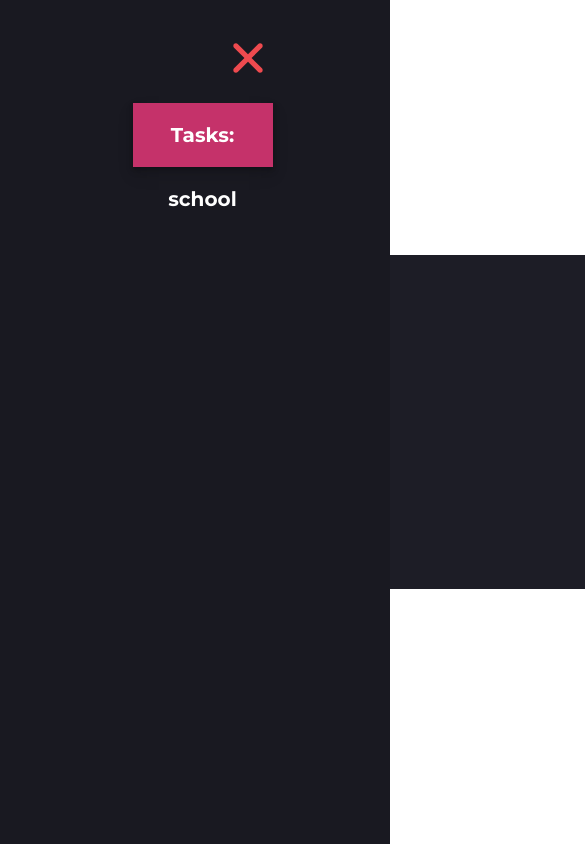
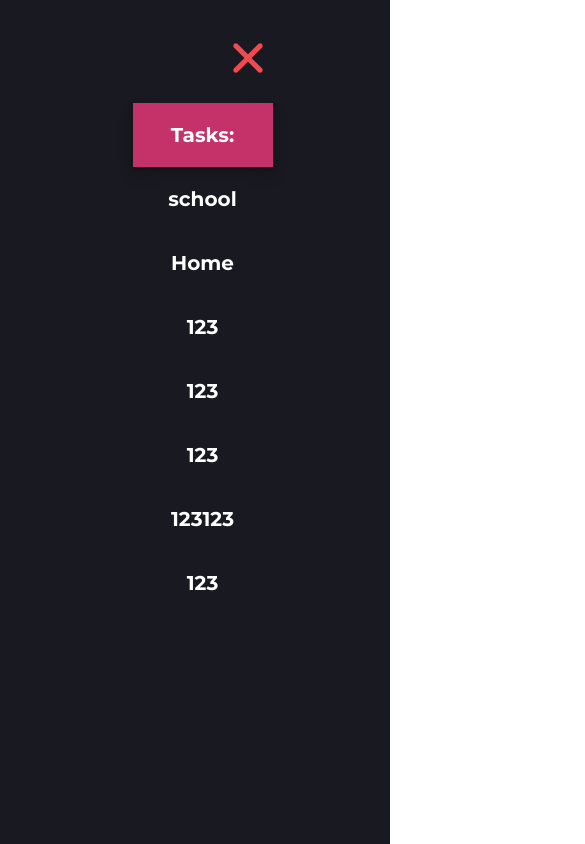
Before and after one commit to HOLDAR123/TodoList, a React (Create React App) app: page /tasks/1 in a window 390 px wide. Shown: the top 844 px of the page, 585 px wide, since content can reach past the window. Built offline with nearby package versions, Linux system fonts and the light colour scheme; data requests are answered from the project's data file.

Commit message:
Rename some files to great Experience

```diff
--- a/db.json
+++ b/db.json
@@ -5,6 +5,42 @@
       "isCompleted": false,
       "TextArea": "sqweqr",
       "id": 1
+    },
+    {
+      "name": "Home",
+      "isCompleted": false,
+      "TextArea": "i feed my cat",
+      "id": 2
+    },
+    {
+      "name": "123",
+      "isCompleted": false,
+      "TextArea": "123",
+      "id": 3
+    },
+    {
+      "name": "123",
+      "isCompleted": false,
+      "TextArea": "123",
+      "id": 4
+    },
+    {
+      "name": "123",
+      "isCompleted": false,
+      "TextArea": "123",
+      "id": 5
+    },
+    {
+      "name": "123123",
+      "isCompleted": false,
+      "TextArea": "123",
+      "id": 6
+    },
+    {
+      "name": "123",
+      "isCompleted": false,
+      "TextArea": "123",
+      "id": 8
     }
   ]
 }
--- a/src/App.jsx
+++ b/src/App.jsx
@@ -1,5 +1,5 @@
 import s from "./App.module.scss";
-import HomePage from "./components/main/HomePage/HomePage";
+import HomePage from "./pages/HomePage";
 import TaskPage from "./pages/TaskPage";
 import OneTask from "./pages/OneTaskPage";
 import { BrowserRouter as Router, Routes, Route } from "react-router-dom";
--- a/src/components/main/Modal/CreateTaskModal/CreateTaskModal.jsx
+++ b/src/components/main/ModalWindows/CreateTaskModal/CreateTaskModal.jsx
@@ -2,12 +2,17 @@ import React , {useState} from 'react';
 import s from './CreateTaskModal.module.scss';
 import cross from '../../../../assets/images/CrossActive.svg';
 import { useAddTask } from '../../../../hooks/DataParser';
+import { useQueryClient } from 'react-query';
+import { toggleModal } from '../../../../redux/taskCreateModalSlice';
+import  { useDispatch } from 'react-redux'
 
 export default function Modal({ onClose }) {
+  const queryClient = useQueryClient()
   const { mutate } = useAddTask();
   const [name, setName] = useState('');
   const [isCompleted, setIsCompleted] = useState(false);
   const [TextArea,setTextArea] = useState('');
+  const dispatch = useDispatch();
 
   function HandleTextArea(e){
     setTextArea(e.target.value);
@@ -23,7 +28,8 @@ export default function Modal({ onClose }) {
     setIsCompleted(false)
     mutate(task);
     setName('')
-    window.location.reload();
+    queryClient.invalidateQueries({queryKey:['favours']})
+    dispatch(toggleModal())
   }
 
   function AddCollectionToDb() {
--- a/src/components/main/Task/Task.module.scss
+++ b/src/components/main/Task/Task.module.scss
@@ -6,7 +6,7 @@
     transform: translate(-50%, -50%);
     background-color: #1d1d26;
     display: flex;
-    height: 100%;
+    height: 100vh;
     padding: 60px;
     width: 500px;
     height: auto;
@@ -86,7 +86,7 @@
         display: flex;
         height: 100%;
         padding: 40px;
-        width: 5400px;
+        width: 300px;
         height: auto;
         z-index: 0;
         border-radius: 20px;
--- a/src/components/main/TaskCreator/TaskCreator.jsx
+++ b/src/components/main/TaskCreator/TaskCreator.jsx
@@ -1,15 +1,16 @@
 
 import React from "react";
 import s from "./TaskCreator.module.scss";
-import { DataParser, useAddTask, AddState, useDeleteTask } from "../../../hooks/DataParser";
+import { DataParser, useAddTask, useAddState, useDeleteTask } from "../../../hooks/DataParser";
 import Loading from "../../../assets/images/Loading.svg";
 import plus from "../../../assets/images/plus.svg";
 import { useDispatch, useSelector } from "react-redux";
 import { toggleButton } from "../../../redux/taskCreatorSlice";
 import { toggleModal } from "../../../redux/taskCreateModalSlice";
-import Modal from "../Modal/CreateTaskModal/CreateTaskModal";
+import Modal from "../ModalWindows/CreateTaskModal/CreateTaskModal";
 import Stopwatch from "./Stopwatch/Stopwatch";
 import CompletedIcon from "../../../assets/images/success.svg";
+import { useQueryClient } from 'react-query';
 
 export default function TaskCreator({ id }) {
   const { isLoading, error, data, refetch } = DataParser();
@@ -17,7 +18,9 @@ export default function TaskCreator({ id }) {
   const deleteTaskMutation = useDeleteTask();
   const activeButtons = useSelector((state) => state.taskCreator.activeButtons);
 
-  const { mutate } = AddState();
+  const { mutate } = useAddState();
+
+  const queryClient = useQueryClient();
 
   const isModal = useSelector((state) => state.ModalOpener.isModal);
 
@@ -28,7 +31,7 @@ export default function TaskCreator({ id }) {
   const handleButtonClick = async (taskId) => {
     dispatch(toggleButton(taskId));
     ChangeStateIsCompleted(taskId);
-    window.location.reload();
+    queryClient.invalidateQueries({queryKey:['favours']})
   };
 
   const handleDeleteTask = async (taskId) => {
--- a/src/hooks/DataParser.js
+++ b/src/hooks/DataParser.js
@@ -25,7 +25,7 @@ export const useAddTask = () => {
   return useMutation(addTasks);
 };
 
-export const AddState = () => {
+export const useAddState = () => {
   return useMutation(ChangeTask);
 };
 
--- /dev/null
+++ b/src/pages/HomePage/index.js
@@ -0,0 +1,2 @@
+import HomePage from "./HomePage";
+export default HomePage;
```
Also changed, not shown: src/components/main/ModalWindows/CreateTaskModal/CreateTaskModal.module.scss (renamed from src/components/main/Modal/CreateTaskModal/CreateTaskModal.module.scss), src/pages/HomePage/HomePage.jsx (renamed from src/components/main/HomePage/HomePage.jsx), src/pages/HomePage/HomePage.module.scss (renamed from src/components/main/HomePage/HomePage.module.scss).
